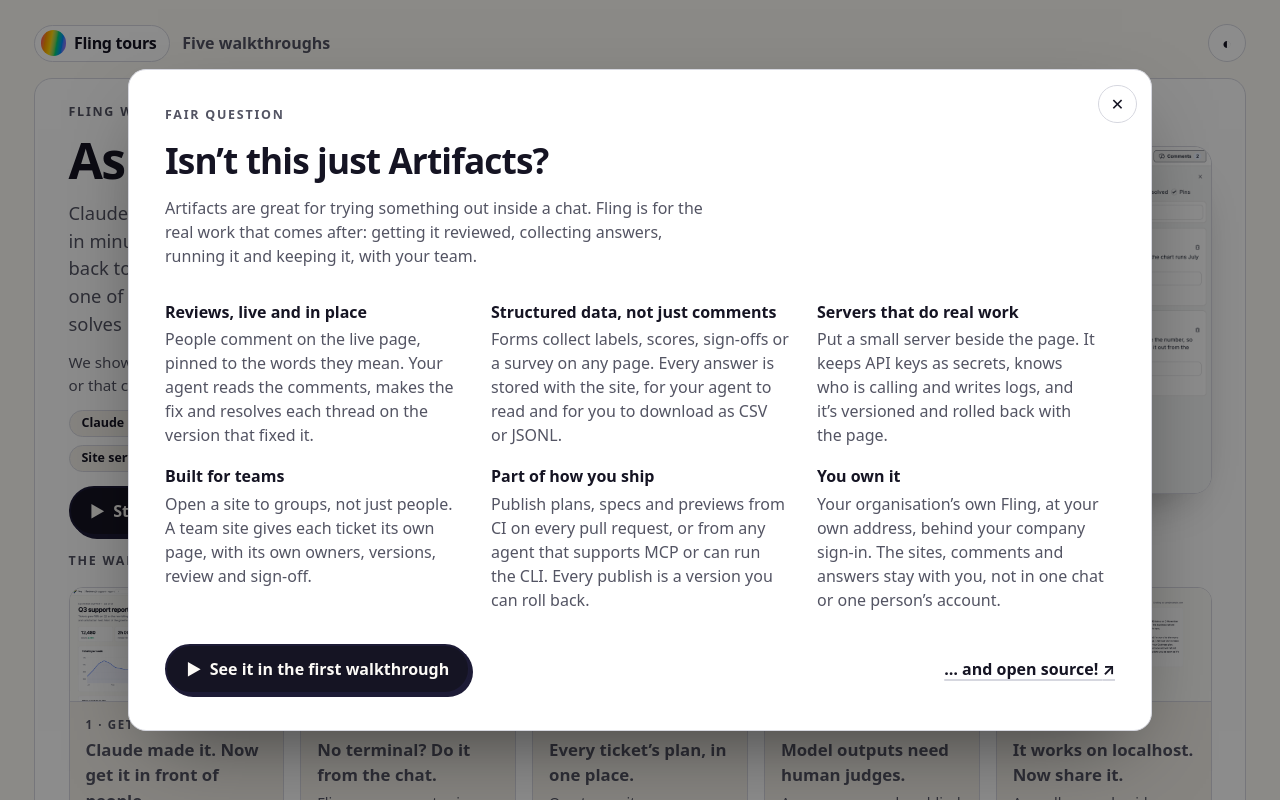
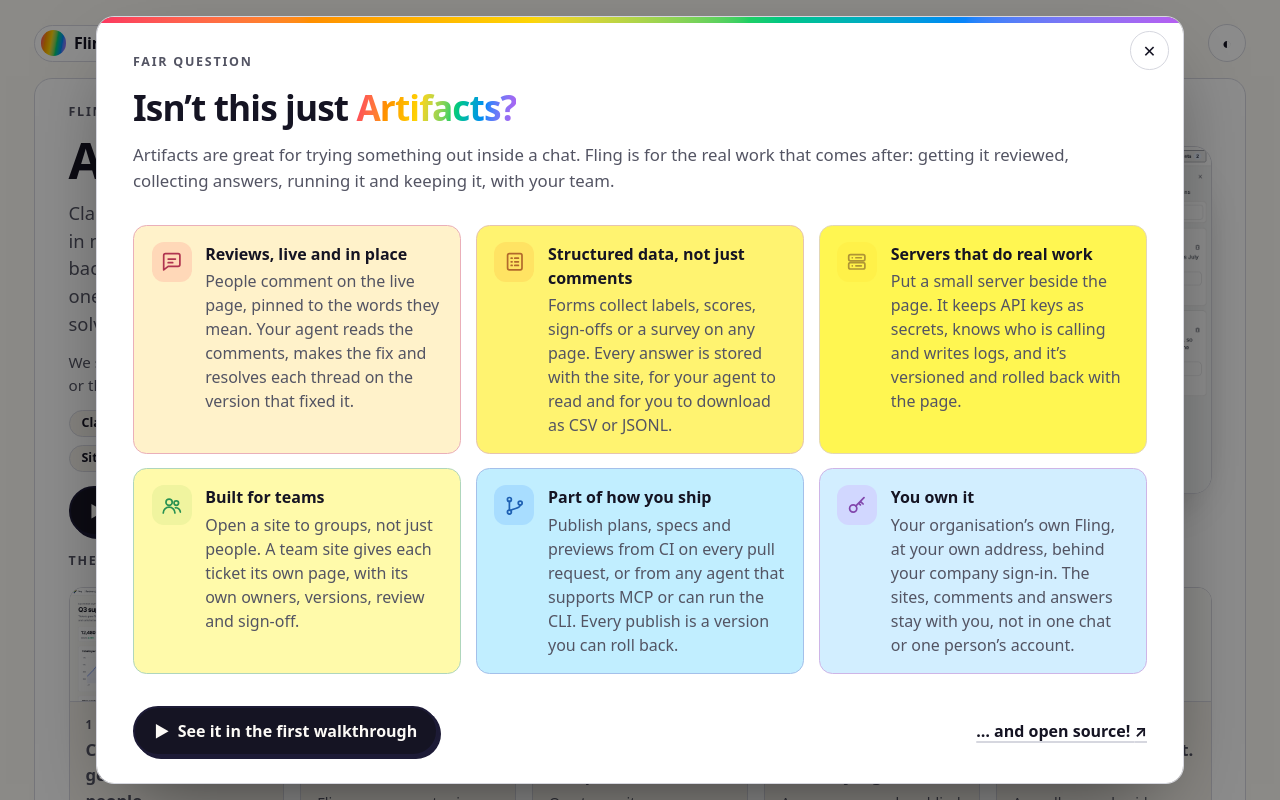
Before and after one commit to nearform/fling-walkthroughs, a website: page home/index.html in a window 1280 px wide. Both pictures are taken after a click on the button "Hang on, isn’t this just Artifacts?". Shown: the top 800 px of the page. Drawn offline with Linux system fonts and the light colour scheme; files that its build step writes are made by us from their sources; files whose address does not match are found by name.

Commit message:
Artifacts panel: colour, icons and a full-width intro
Co-Authored-By: Claude Opus 5.5 <noreply@anthropic.com>

```diff
--- a/home/index.html
+++ b/home/index.html
@@ -47,7 +47,7 @@
   .home .actions { display: flex; flex-wrap: wrap; gap: 0.75rem; }
   /* "isn't this just Artifacts?": a native popover, centred over a dimmed page */
   .vs {
-    inline-size: min(64rem, calc(100% - 2rem)); max-block-size: calc(100svh - 2rem); overflow: auto;
+    inline-size: min(68rem, calc(100% - 2rem)); max-block-size: calc(100svh - 2rem); overflow: auto;
     margin: auto; padding: clamp(1.25rem, 1rem + 2vw, 2.25rem);
     border: 1px solid var(--line); border-radius: var(--radius); background: var(--card); color: var(--ink);
     box-shadow: 0 30px 80px -30px oklch(0% 0 0 / 0.6);
@@ -55,8 +55,20 @@
   .vs:popover-open { display: grid; gap: 1rem; }
   .vs::backdrop { background: oklch(0% 0 0 / 0.45); }
   .vs h2 { font-size: clamp(1.5rem, 1.1rem + 1.5vw, 2.2rem); line-height: 1.1; letter-spacing: -0.025em; font-weight: 800; }
-  .vs .intro { color: var(--muted); max-inline-size: 60ch; }
-  .vs dl { display: grid; grid-template-columns: repeat(auto-fit, minmax(min(16rem, 100%), 1fr)); gap: 1.1rem 1.75rem; }
+  .vs .intro { color: var(--muted); font-size: 1.05rem; }
+  .vs::before { content: ""; position: absolute; inset: 0 0 auto; block-size: 6px; background: var(--rainbow); }
+  .vs dl { display: grid; grid-template-columns: repeat(auto-fit, minmax(min(16rem, 100%), 1fr)); gap: 0.9rem; }
+  .vs dl > div {
+    display: grid; grid-template-columns: auto 1fr; grid-template-rows: auto 1fr; column-gap: 0.85rem; align-items: start;
+    padding: 1rem 1.1rem; border-radius: calc(var(--radius) * 0.75);
+    border: 1px solid color-mix(in oklab, var(--c) 30%, var(--line));
+    background: color-mix(in oklab, var(--c) 7%, var(--card));
+  }
+  .vs .ico {
+    grid-row: span 2; display: grid; place-items: center; inline-size: 2.5rem; aspect-ratio: 1; border-radius: 0.75rem;
+    background: color-mix(in oklab, var(--c) 22%, var(--card)); color: color-mix(in oklab, var(--c) 70%, var(--ink));
+  }
+  .vs .ico svg { inline-size: 1.35rem; }
   .vs dt { font-weight: 750; margin-block-end: 0.2rem; }
   .vs dd { color: var(--muted); margin: 0; }
   .vs .foot { display: flex; flex-wrap: wrap; gap: 1rem; align-items: center; justify-content: space-between; }
@@ -130,15 +142,15 @@
 <div id="vs-artifacts" popover class="vs">
   <button class="icon-btn close" popovertarget="vs-artifacts" popovertargetaction="hide" aria-label="Close">✕</button>
   <span class="eyebrow">Fair question</span>
-  <h2>Isn’t this just Artifacts?</h2>
+  <h2>Isn’t this just <span class="rainbow-text">Artifacts?</span></h2>
   <p class="intro">Artifacts are great for trying something out inside a chat. Fling is for the real work that comes after: getting it reviewed, collecting answers, running it and keeping it, with your team.</p>
   <dl>
-    <div><dt>Reviews, live and in place</dt><dd>People comment on the live page, pinned to the words they mean. Your agent reads the comments, makes the fix and resolves each thread on the version that fixed it.</dd></div>
-    <div><dt>Structured data, not just comments</dt><dd>Forms collect labels, scores, sign-offs or a survey on any page. Every answer is stored with the site, for your agent to read and for you to download as CSV or JSONL.</dd></div>
-    <div><dt>Servers that do real work</dt><dd>Put a small server beside the page. It keeps API keys as secrets, knows who is calling and writes logs, and it’s versioned and rolled back with the page.</dd></div>
-    <div><dt>Built for teams</dt><dd>Open a site to groups, not just people. A team site gives each ticket its own page, with its own owners, versions, review and sign-off.</dd></div>
-    <div><dt>Part of how you ship</dt><dd>Publish plans, specs and previews from CI on every pull request, or from any agent that supports MCP or can run the CLI. Every publish is a version you can roll back.</dd></div>
-    <div><dt>You own it</dt><dd>Your organisation’s own Fling, at your own address, behind your company sign-in. The sites, comments and answers stay with you, not in one chat or one person’s account.</dd></div>
+    <div style="--c: var(--red)"><span class="ico" aria-hidden="true"><svg viewBox="0 0 24 24" fill="none" stroke="currentColor" stroke-width="1.9" stroke-linecap="round" stroke-linejoin="round"><path d="M21 15a2 2 0 0 1-2 2H8l-5 4V5a2 2 0 0 1 2-2h14a2 2 0 0 1 2 2z"/><path d="M8 9h8M8 13h5"/></svg></span><dt>Reviews, live and in place</dt><dd>People comment on the live page, pinned to the words they mean. Your agent reads the comments, makes the fix and resolves each thread on the version that fixed it.</dd></div>
+    <div style="--c: var(--orange)"><span class="ico" aria-hidden="true"><svg viewBox="0 0 24 24" fill="none" stroke="currentColor" stroke-width="1.9" stroke-linecap="round" stroke-linejoin="round"><rect x="4" y="3" width="16" height="18" rx="2"/><path d="M8 8h1M12 8h4M8 12h1M12 12h4M8 16h1M12 16h4"/></svg></span><dt>Structured data, not just comments</dt><dd>Forms collect labels, scores, sign-offs or a survey on any page. Every answer is stored with the site, for your agent to read and for you to download as CSV or JSONL.</dd></div>
+    <div style="--c: var(--yellow)"><span class="ico" aria-hidden="true"><svg viewBox="0 0 24 24" fill="none" stroke="currentColor" stroke-width="1.9" stroke-linecap="round" stroke-linejoin="round"><rect x="3" y="4" width="18" height="7" rx="2"/><rect x="3" y="13" width="18" height="7" rx="2"/><path d="M7 7.5h.01M7 16.5h.01M11 7.5h6M11 16.5h6"/></svg></span><dt>Servers that do real work</dt><dd>Put a small server beside the page. It keeps API keys as secrets, knows who is calling and writes logs, and it’s versioned and rolled back with the page.</dd></div>
+    <div style="--c: var(--green)"><span class="ico" aria-hidden="true"><svg viewBox="0 0 24 24" fill="none" stroke="currentColor" stroke-width="1.9" stroke-linecap="round" stroke-linejoin="round"><circle cx="9" cy="8" r="3.5"/><path d="M2.5 20a6.5 6.5 0 0 1 13 0"/><circle cx="17" cy="9" r="2.5"/><path d="M16 14.2a5 5 0 0 1 5.5 4.8"/></svg></span><dt>Built for teams</dt><dd>Open a site to groups, not just people. A team site gives each ticket its own page, with its own owners, versions, review and sign-off.</dd></div>
+    <div style="--c: var(--blue)"><span class="ico" aria-hidden="true"><svg viewBox="0 0 24 24" fill="none" stroke="currentColor" stroke-width="1.9" stroke-linecap="round" stroke-linejoin="round"><circle cx="6" cy="5" r="2.2"/><circle cx="6" cy="19" r="2.2"/><circle cx="18" cy="9" r="2.2"/><path d="M6 7.2v9.6M18 11.2c0 4-6 3-11 6"/></svg></span><dt>Part of how you ship</dt><dd>Publish plans, specs and previews from CI on every pull request, or from any agent that supports MCP or can run the CLI. Every publish is a version you can roll back.</dd></div>
+    <div style="--c: var(--violet)"><span class="ico" aria-hidden="true"><svg viewBox="0 0 24 24" fill="none" stroke="currentColor" stroke-width="1.9" stroke-linecap="round" stroke-linejoin="round"><circle cx="8" cy="15" r="4"/><path d="M11 12l9-9M16 7l3 3M14 9l2 2"/></svg></span><dt>You own it</dt><dd>Your organisation’s own Fling, at your own address, behind your company sign-in. The sites, comments and answers stay with you, not in one chat or one person’s account.</dd></div>
   </dl>
   <div class="foot">
     <a class="btn" href="get-started/">▶&nbsp; See it in the first walkthrough</a>
```
